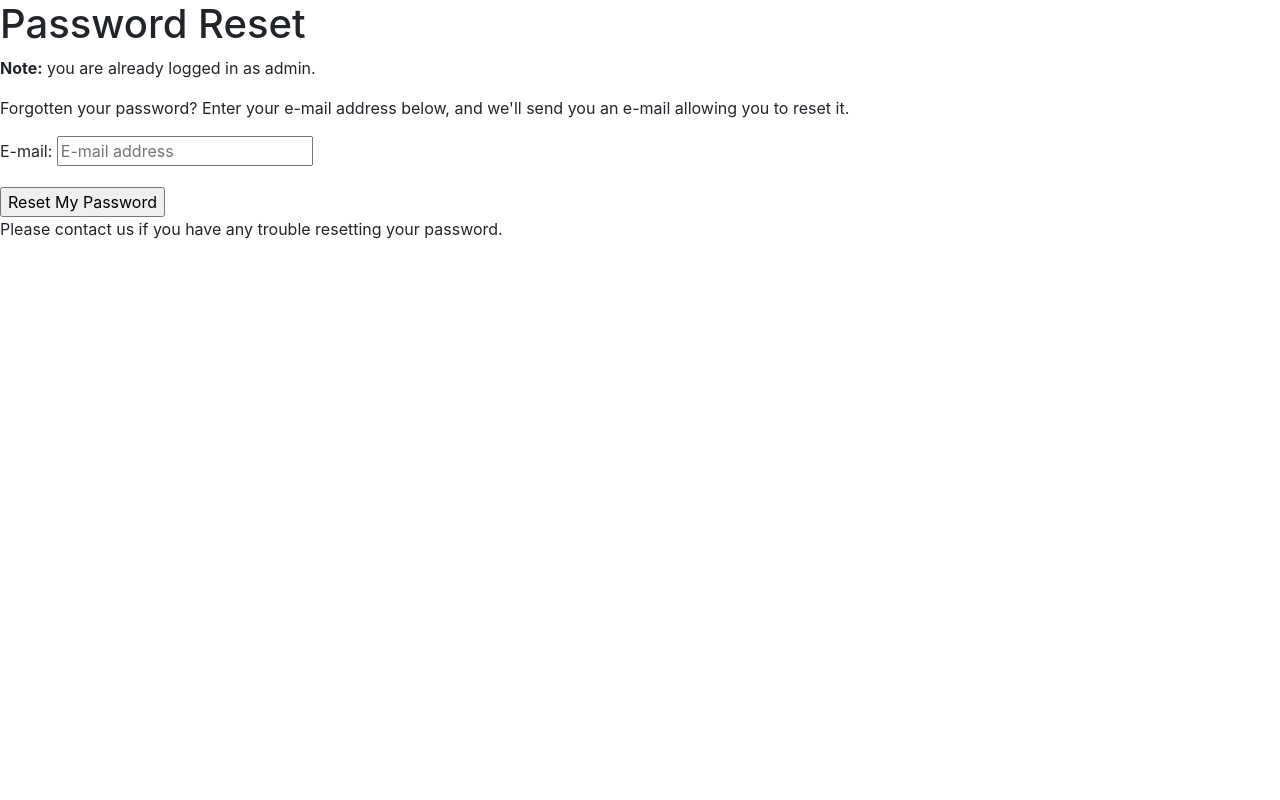
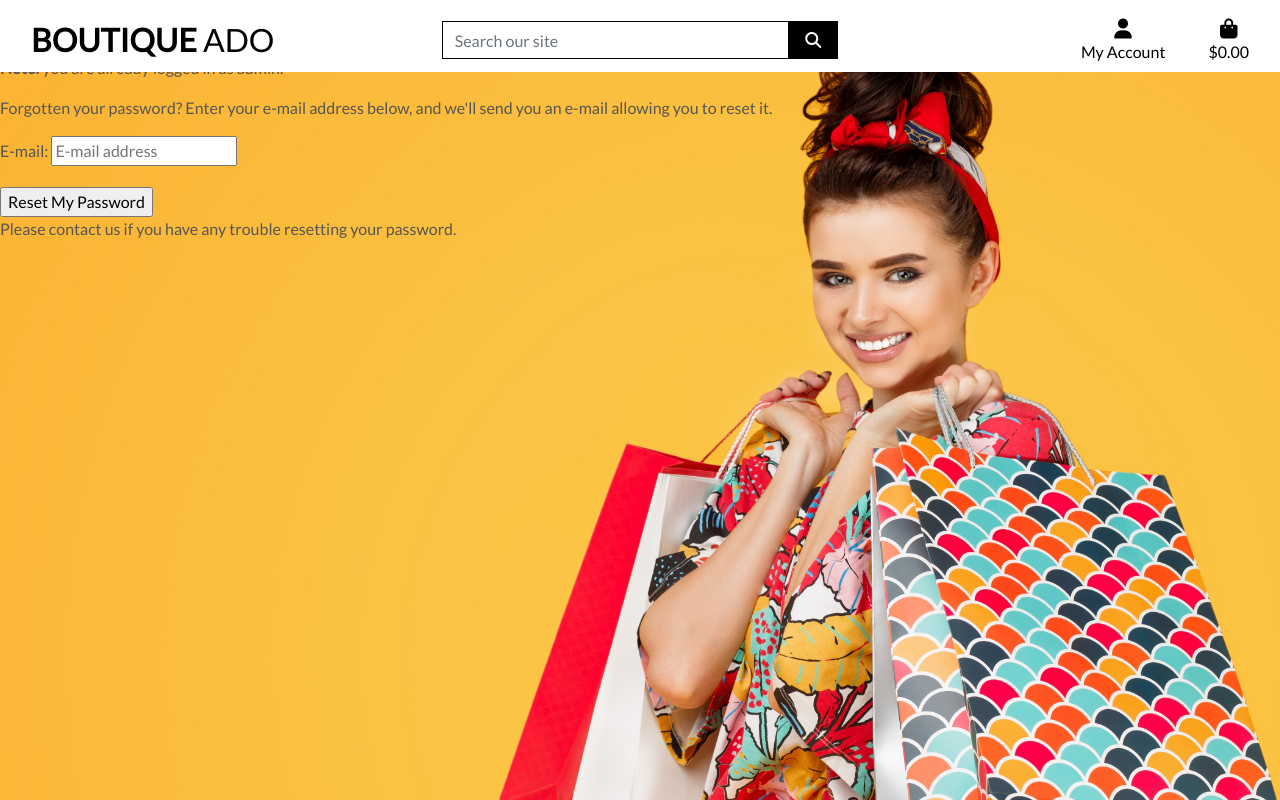
Before and after one commit to KimBergstroem/EasyKeyboard, a Django app: page /accounts/password/reset/ in a window 1280 px wide. Run offline with Django 3.2, Linux system fonts and the light colour scheme; a user stored in the database is signed in; some libraries are stand-ins or nearby versions.

Commit message:
style: completed homepage header and css

```diff
--- a/easykeyboard/settings.py
+++ b/easykeyboard/settings.py
@@ -144,6 +144,11 @@ USE_TZ = True
 
 STATIC_URL = '/static/'
 
+STATICFILES_DIRS = (os.path.join(BASE_DIR, 'static'),)
+
+MEDIA_URL = '/media/'
+MEDIA_ROOT = os.path.join(BASE_DIR, 'media')
+
 # Default primary key field type
 # https://docs.djangoproject.com/en/3.2/ref/settings/#default-auto-field
 
--- a/easykeyboard/urls.py
+++ b/easykeyboard/urls.py
@@ -1,23 +1,10 @@
-"""easykeyboard URL Configuration
-
-The `urlpatterns` list routes URLs to views. For more information please see:
-    https://docs.djangoproject.com/en/3.2/topics/http/urls/
-Examples:
-Function views
-    1. Add an import:  from my_app import views
-    2. Add a URL to urlpatterns:  path('', views.home, name='home')
-Class-based views
-    1. Add an import:  from other_app.views import Home
-    2. Add a URL to urlpatterns:  path('', Home.as_view(), name='home')
-Including another URLconf
-    1. Import the include() function: from django.urls import include, path
-    2. Add a URL to urlpatterns:  path('blog/', include('blog.urls'))
-"""
 from django.contrib import admin
 from django.urls import path, include
+from django.conf import settings
+from django.conf.urls.static import static
 
 urlpatterns = [
     path('admin/', admin.site.urls),
     path('accounts/', include('allauth.urls')),
     path('', include('store.urls')),
-]
+] + static(settings.MEDIA_URL, document_root=settings.MEDIA_ROOT)
--- /dev/null
+++ b/static/css/base.css
@@ -0,0 +1,81 @@
+html {
+    height: 100%;
+}
+
+body {
+    background: url('/media/homepage_background_cropped.jpg') no-repeat center center fixed;
+    background-size: cover;
+    height: calc(100vh - 164px);
+    color: #555;
+    font-family: 'Lato';
+}
+
+/* from Bulma */
+.icon { /* will make all icons display perfectly */
+    align-items: center;
+    display: inline-flex;
+    justify-content: center;
+    height: 1.5rem;
+    width: 1.5rem;
+}
+
+.logo-font {
+    text-transform: uppercase;
+}
+
+.main-logo-link {
+    width: fit-content;
+}
+
+.shop-now-button {
+    background: black;
+    color: white;
+    min-width: 260px;
+}
+
+.btn-black {
+    background: black;
+    color: white;
+}
+
+.shop-now-button:hover,
+.shop-now-button:active,
+.shop-now-button:focus,
+.btn-black:hover,
+.btn-black:active,
+.btn-black:focus {
+    background: #222;
+    color: white;
+}
+
+.text-black { /* own text coloer */
+    color: #000 !important;
+}
+
+.border-black {
+    border: 1px solid black !important;
+}
+
+/* -------------------------------- Media Queries */
+
+/* Slightly larger container on xl screens */
+@media (min-width: 1200px) {
+  .container {
+    max-width: 80%;
+  }
+}
+
+/* fixed top navbar only on medium and up */
+@media (min-width: 992px) {
+    .fixed-top-desktop-only {
+        position: fixed;
+        top: 0;
+        right: 0;
+        left: 0;
+        z-index: 1030;
+    }
+
+    .header-container {
+        padding-top: 164px;
+    }
+}
--- a/templates/base.html
+++ b/templates/base.html
@@ -2,6 +2,7 @@
 
 <!doctype html>
 <html lang="en">
+
 <head>
 
   {% block meta %}
@@ -14,16 +15,26 @@
   {% endblock %}
 
   {% block corecss %}
-        <link rel="stylesheet" href="https://cdn.jsdelivr.net/npm/bootstrap@4.6.2/dist/css/bootstrap.min.css" integrity="sha384-xOolHFLEh07PJGoPkLv1IbcEPTNtaed2xpHsD9ESMhqIYd0nLMwNLD69Npy4HI+N" crossorigin="anonymous">
+    <link rel="stylesheet" href="https://cdn.jsdelivr.net/npm/bootstrap@4.6.2/dist/css/bootstrap.min.css"
+    integrity="sha384-xOolHFLEh07PJGoPkLv1IbcEPTNtaed2xpHsD9ESMhqIYd0nLMwNLD69Npy4HI+N" crossorigin="anonymous">
+    <link rel="stylesheet" href="https://fonts.googleapis.com/css?family=Lato&display=swap">
+    <link rel="stylesheet" href="{% static 'css/base.css' %}">
   {% endblock %}
 
   {% block extra_css %}
+
   {% endblock %}
 
   {% block corejs %}
-        <script src="https://cdn.jsdelivr.net/npm/jquery@3.5.1/dist/jquery.min.js" integrity="sha256-9/aliU8dGd2tb6OSsuzixeV4y/faTqgFtohetphbbj0=" crossorigin="anonymous"></script>
-        <script src="https://cdn.jsdelivr.net/npm/popper.js@1.16.1/dist/umd/popper.min.js" integrity="sha384-9/reFTGAW83EW2RDu2S0VKaIzap3H66lZH81PoYlFhbGU+6BZp6G7niu735Sk7lN" crossorigin="anonymous"></script>
-        <script src="https://cdn.jsdelivr.net/npm/bootstrap@4.6.2/dist/js/bootstrap.min.js" integrity="sha384-+sLIOodYLS7CIrQpBjl+C7nPvqq+FbNUBDunl/OZv93DB7Ln/533i8e/mZXLi/P+" crossorigin="anonymous"></script>
+    <script src="https://kit.fontawesome.com/66c113ad0a.js" crossorigin="anonymous"></script>
+    <script src="https://cdn.jsdelivr.net/npm/jquery@3.5.1/dist/jquery.min.js"
+        integrity="sha256-9/aliU8dGd2tb6OSsuzixeV4y/faTqgFtohetphbbj0=" crossorigin="anonymous"></script>
+    <script src="https://cdn.jsdelivr.net/npm/popper.js@1.16.1/dist/umd/popper.min.js"
+        integrity="sha384-9/reFTGAW83EW2RDu2S0VKaIzap3H66lZH81PoYlFhbGU+6BZp6G7niu735Sk7lN"
+        crossorigin="anonymous"></script>
+    <script src="https://cdn.jsdelivr.net/npm/bootstrap@4.6.2/dist/js/bootstrap.min.js"
+        integrity="sha384-+sLIOodYLS7CIrQpBjl+C7nPvqq+FbNUBDunl/OZv93DB7Ln/533i8e/mZXLi/P+"
+        crossorigin="anonymous"></script>
   {% endblock %}
 
   {% block extra_js %}
@@ -34,7 +45,67 @@
 </head>
 
 <body>
-    <header class="container-fluid fixed-top"></header>
+  <header class="container-fluid fixed-top">
+    <div id="topnav" class="row bg-white pt-lg-2 d-none d-lg-flex">
+        <div class="col-12 col-lg-4 my-auto py-1 py-lg-0 text-center text-lg-left">
+            <a href="{% url 'home' %}" class="nav-link main-logo-link">
+                <h2 class="logo-font text-black my-0"><strong>Boutique</strong> Ado</h2>
+            </a>
+        </div>
+        <div class="col-12 col-lg-4 my-auto py-1 py-lg-0">
+            <form method="GET" action="">
+                <div class="input-group w-100">
+                    <input class="form-control border border-black rounded-0" type="text" name="q" placeholder="Search our site">
+                    <div class="input-group-append">
+                        <button class="form-control btn btn-black border border-black rounded-0" type="submit">
+                            <span class="icon">
+                                <i class="fas fa-search"></i>
+                            </span>
+                        </button>
+                    </div>
+                </div>
+            </form>
+        </div>
+        <div class="col-12 col-lg-4 my-auto py-1 py-lg-0">
+            <ul class="list-inline list-unstyled text-center text-lg-right my-0">
+                <li class="list-inline-item dropdown">
+                    <a class="text-black nav-link" href="#" id="user-options" data-toggle="dropdown" aria-haspopup="true" aria-expanded="false">
+                        <div class="text-center">
+                            <div><i class="fas fa-user fa-lg"></i></div>
+                            <p class="my-0">My Account</p>
+                        </div>
+                    </a>
+                    <div class="dropdown-menu border-0" aria-labelledby="user-options">
+                        {% if request.user.is_authenticated %}
+                            {% if request.user.is_superuser %}
+                                <a href="" class="dropdown-item">Product Management</a>
+                            {% endif %}
+                            <a href="" class="dropdown-item">My Profile</a>
+                            <a href="{% url 'account_logout' %}" class="dropdown-item">Logout</a>
+                        {% else %}
+                            <a href="{% url 'account_signup' %}" class="dropdown-item">Register</a>
+                            <a href="{% url 'account_login' %}" class="dropdown-item">Login</a>
+                        {% endif %}
+                    </div>
+                </li>
+                <li class="list-inline-item">
+                    <a class="{% if grand_total %}text-info font-weight-bold{% else %}text-black{% endif %} nav-link" href="">
+                        <div class="text-center">
+                            <div><i class="fas fa-shopping-bag fa-lg"></i></div>
+                            <p class="my-0">
+                                {% if grand_total %}
+                                    ${{ grand_total|floatformat:2 }}
+                                {% else %}
+                                    $0.00
+                                {% endif %}
+                            </p>
+                        </div>
+                    </a>
+                </li>
+            </ul>
+        </div>
+    </div>
+  </header>
 
   {% if messages %}
   <div class="message-container"></div>
```
Also changed, not shown: db.sqlite3, media/homepage_background_cropped.jpg (added). Lines whose indentation alone changed are shown as unchanged.
